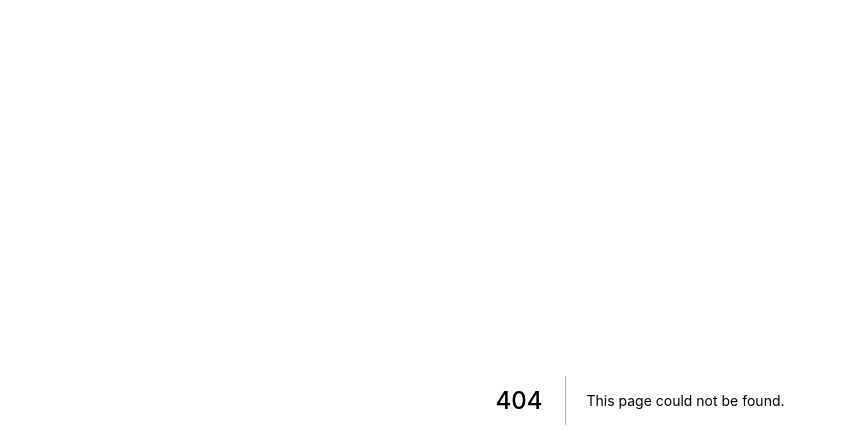
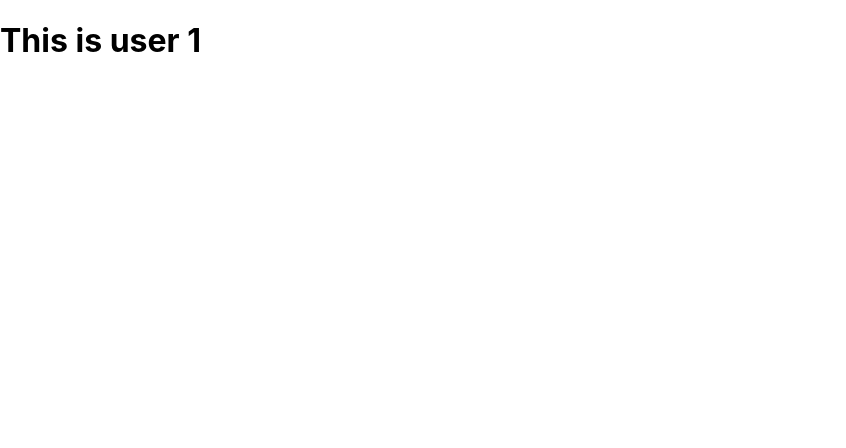
Before and after one commit to mddilley/nextjs-discovery, a Next.js app: page /users/1 in a window 1280 px wide. Before the commit this address had no page. Shown: the top 448 px of the page, without its empty margins (0-846 px from the left). Built offline with nearby package versions, Linux system fonts and the light colour scheme.

Commit message:
Add dynamic route

```diff
--- /dev/null
+++ b/pages/users/[id].js
@@ -0,0 +1,11 @@
+import { useRouter } from "next/router";
+
+const Users = () => {
+  const router = useRouter();
+
+  console.log(router);
+
+  return <h1>This is user {router.query.id}</h1>;
+};
+
+export default Users;
```
